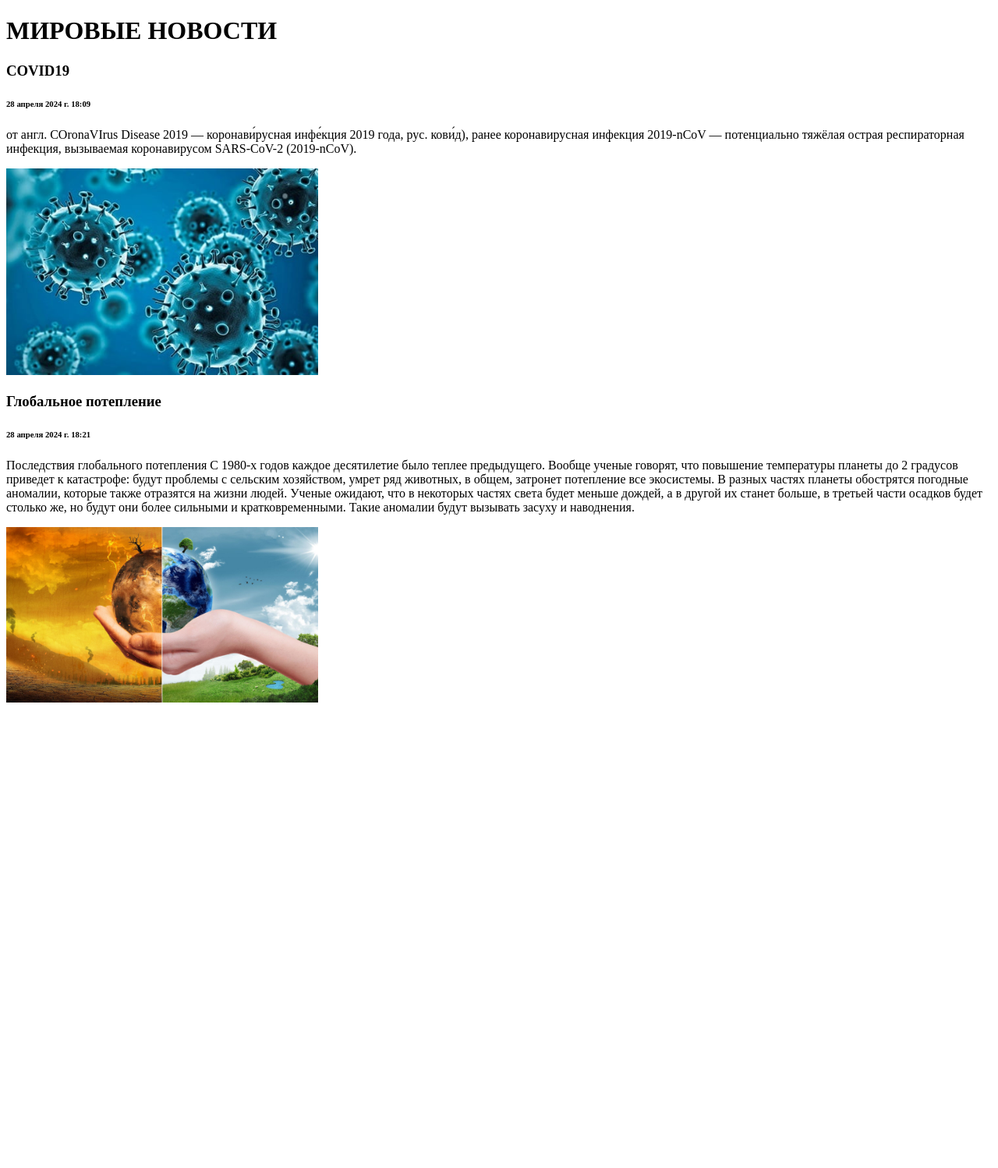
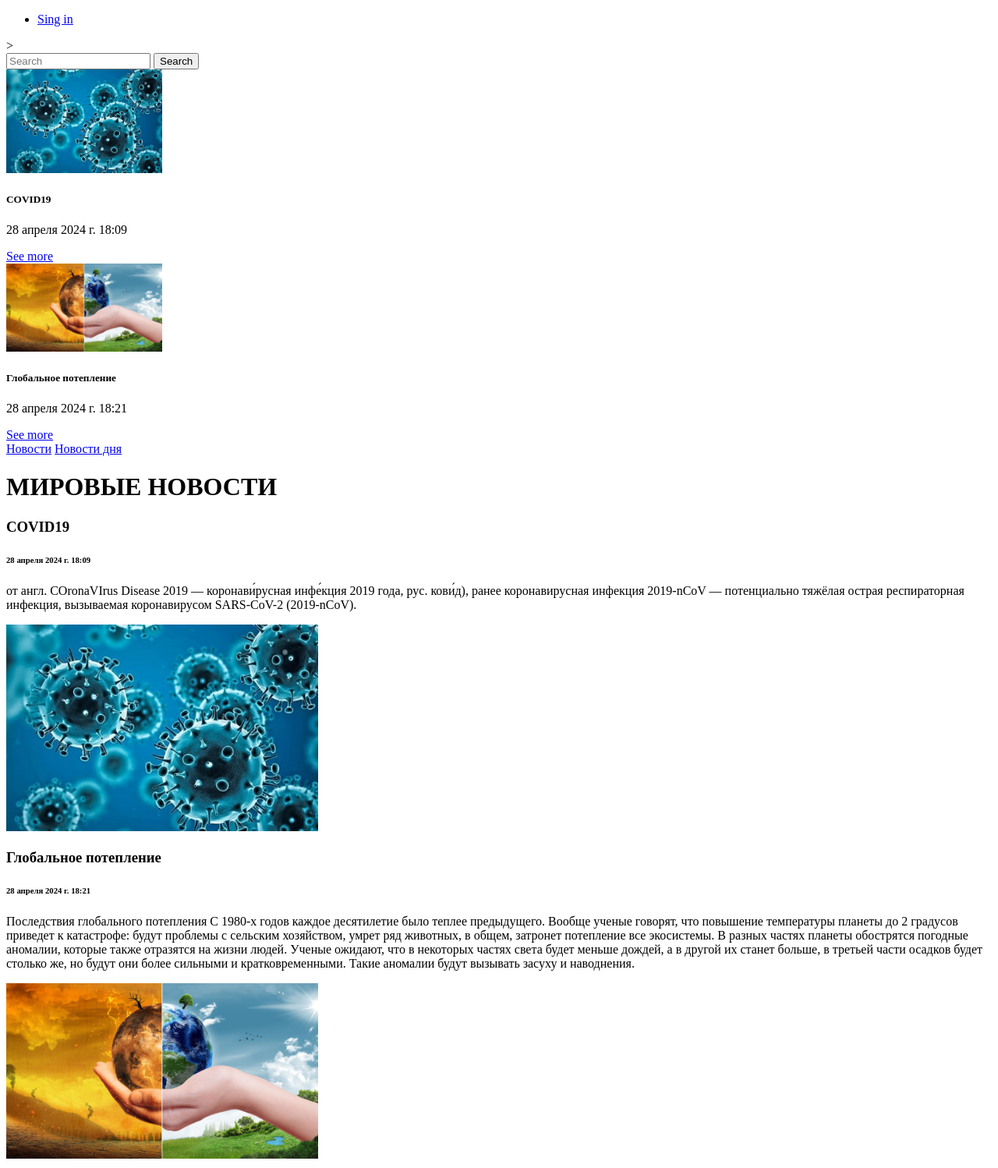
Before and after one commit to 200PoFurym/Firstdjango, a Django app: page / in a window 1280 px wide. Shown: the whole page at 78% size. Before the commit the page ends 901 px from the top, so only its background shows below. Run offline with Django 5.2, Linux system fonts and the light colour scheme; data comes from the database, SQL or seed files in the repository; both versions use the stored data as it was after the commit.

Commit message:
djangoNews

```diff
--- a/news/form.py
+++ b/news/form.py
@@ -12,4 +12,4 @@ class LoginForm(forms.ModelForm):
     password = forms.CharField(widget=forms.PasswordInput)
     class Meta:
         model = MyUserModel
-        fields = ['username', 'password']
+        fields = ['username', 'password', 'email', 'phone_number']
--- a/news/urls.py
+++ b/news/urls.py
@@ -19,12 +19,15 @@ from django.conf.urls.static import static
 from django.contrib import admin
 from django.urls import path
 
-from newsworld.views import home_page, MyFormView
+from newsworld.views import home_page, MyFormView, single_news, MyLoginFormView, logout_view
 
 urlpatterns = [
     path('admin/', admin.site.urls),
     path('', home_page),
     path('register', MyFormView.as_view()),
+    path('news/<int:id>', single_news),
+    path('login', MyLoginFormView.as_view()),
+    path('logout', logout_view)
 ]
 urlpatterns += static(settings.MEDIA_URL, document_root=settings.MEDIA_ROOT)
 urlpatterns += static(settings.STATIC_URL, document_root=settings.STATIC_ROOT)
--- a/newsworld/views.py
+++ b/newsworld/views.py
@@ -1,18 +1,43 @@
-from django.shortcuts import render
-from django.views.generic import FormView
+from django.contrib.auth import logout
+from django.shortcuts import render, redirect
+from django.views.generic import FormView, CreateView
 
-from news.form import RegisterForm
-from newsworld.models import News
+from news.form import RegisterForm, LoginForm
+from newsworld.models import News, NewsCategory
 
 
 # Create your views here.
 def home_page(request):
     news = News.objects.all()
+    categories = NewsCategory.objects.all()
+    if request.method == 'POST':
+        get_news = request.POST.get('search_news')
+        if get_news:
+            exact_news = News.objects.filter(news_name__icontains=get_news)
+            context = {'news': news, 'categories': categories, 'search_news': exact_news }
+            return render(request, 'index.html', context=context)
+    else:
+        context = {'news': news, 'categories': categories}
+        return render(request, template_name='index.html', context=context)
+
+def single_news(request, id):
+    news = News.objects.get(id=id)
     context = {'news': news}
-    return render(request, template_name='index.html', context=context)
+    return render(request, 'single_news.html', context=context)
 
 
-class MyFormView(FormView):
+class MyFormView(CreateView):
     form_class = RegisterForm
     template_name = 'register.html'
     success_url = '/login'
+
+
+class MyLoginFormView(CreateView):
+    form_class = LoginForm
+    template_name = 'login.html'
+    success_url = '/'
+
+
+def logout_view(request):
+    logout(request)
+    return redirect('/')
--- a/templates/index.html
+++ b/templates/index.html
@@ -8,6 +8,58 @@
     <title>Document</title>
 </head>
 <body>
+<div class="bar">
+    <ul class="nav">
+        <li>
+            {% if user.is_authenticated %}
+                <a href="/logout">{{user.username}}</a>
+            {%else%}
+                <a href="/register">Sing in</a>
+            {%endif%}
+        </li>
+    </ul>>
+</div>
+<form action="" method="post">
+    {% csrf_token %}
+        <input type="text" placeholder="Search" name="search_news">
+    <button>Search</button>
+</form>
+    {% if search_news %}
+        <div class="row">
+                {% for news in search_news %}
+                    <div class="col-md-4">
+                        <div class="card" style="width: 18rem;">
+                            <img src="{{ news.image.url }}" width="200px" alt="...">
+                                <div class="card-body">
+                                    <h5 class="card-title">{{ news.news_name }}</h5>
+                                    <p class="card-text">{{ news.created_at }}</p>
+                                    <a href="/news/{{ news.id }}">See more</a>
+                                </div>
+                        </div>
+                    </div>
+                {% endfor %}
+                </div>
+    {% else %}
+        <div class="row">
+            {% for news in news %}
+                <div class="col-md-4">
+                    <div class="card" style="width: 18rem;">
+                        <img src="{{ news.image.url }}" width="200px" alt="...">
+                            <div class="card-body">
+                                <h5 class="card-title">{{ news.news_name }}</h5>
+                                <p class="card-text">{{ news.created_at }}</p>
+                                <a href="/news/{{ news.id}}">See more</a>
+                            </div>
+                    </div>
+                </div>
+            {% endfor %}
+        </div>
+    {% endif %}
+<div class="list-group">
+    {% for i in categories %}
+        <a href="#" style="font-family:" class="list-group-item">{{i.category_name}}</a>
+    {% endfor %}
+</div>
 
 <h1>МИРОВЫЕ НОВОСТИ</h1>
 {% for i in news %}
```
Also changed, not shown: newsworld/admin.py (+7 -1 lines), templates/login.html (added, +15 -0 lines), templates/single_news.html (added, +17 -0 lines), db.sqlite3.
